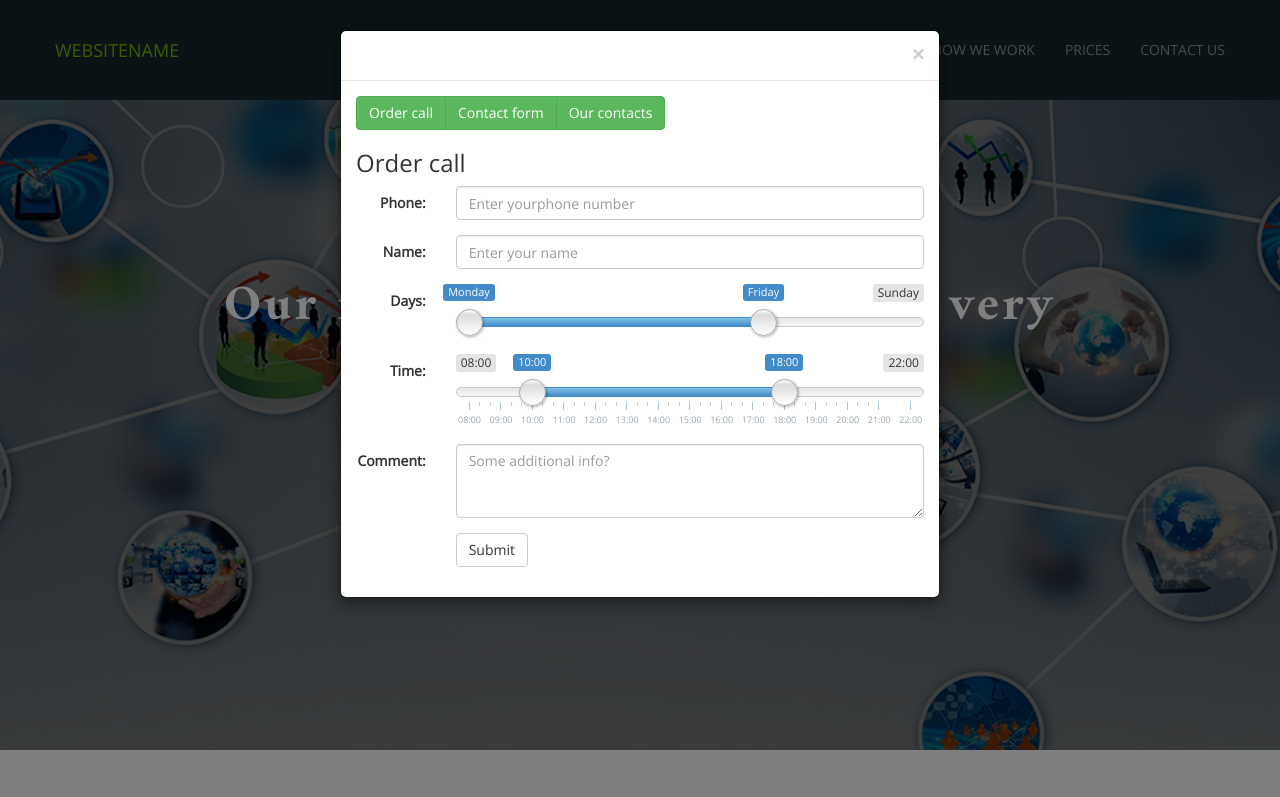
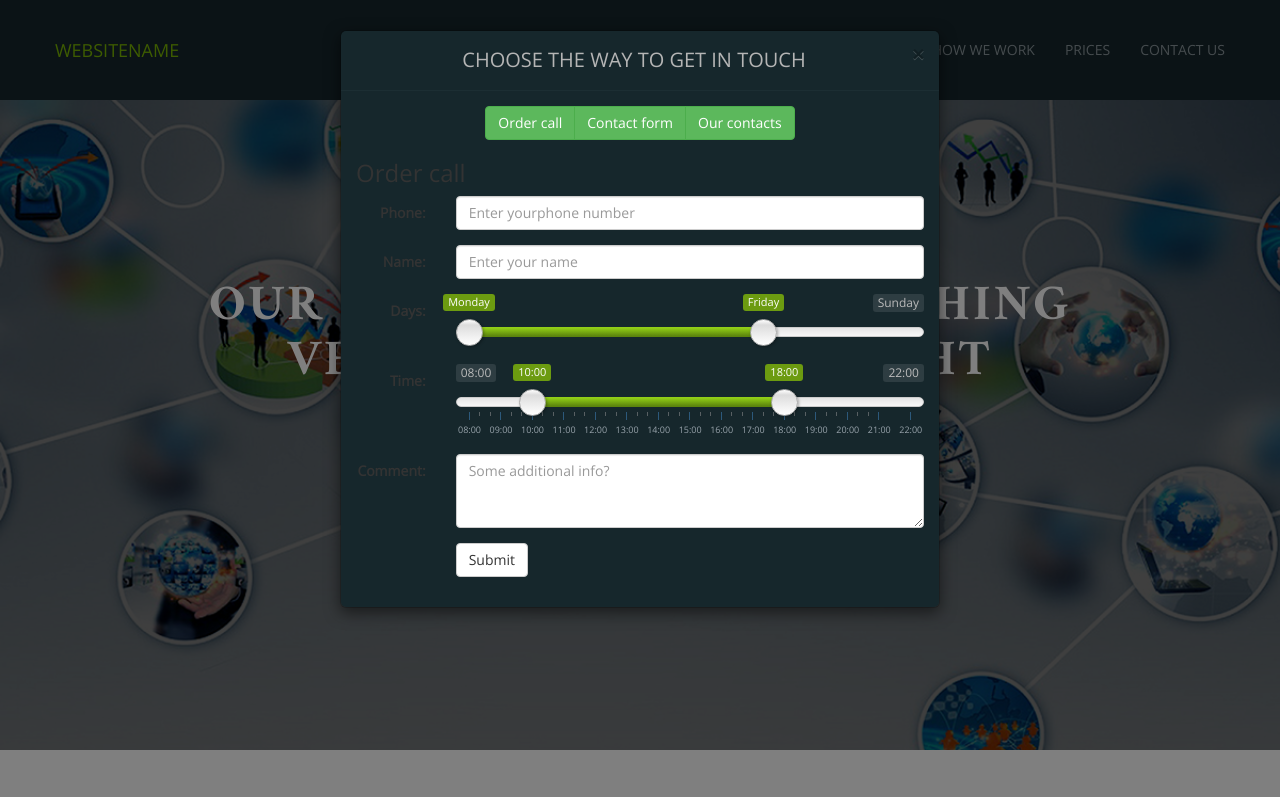
Before and after one commit to TomaTomoe/ourSite, a plain HTML site: page public/index.html in a window 1280 px wide. Both pictures are taken after a click on the button "GET IN TOUCH". Shown: the top 797 px of the page. Drawn offline with nearby package versions, Linux system fonts and the light colour scheme.

Commit message:
change modal color

```diff
--- a/public/css/ion.rangeSlider.skinHTML5.css
+++ b/public/css/ion.rangeSlider.skinHTML5.css
@@ -32,11 +32,12 @@
     }
 
 .irs-bar {
-    height: 10px; top: 33px;
-    border-top: 1px solid #428bca;
-    border-bottom: 1px solid #428bca;
-    background: #428bca;
-    background: linear-gradient(to top, rgba(66,139,202,1) 0%,rgba(127,195,232,1) 100%); /* W3C */
+    height: 10px;
+    top: 33px;
+    border-top: 1px solid rgb(145, 206, 23);
+    border-bottom: 1px solid rgb(92, 132, 13);
+    background: rgb(123, 183, 2);
+    background: linear-gradient(to top, rgba(92,132,13,1) 0%,rgba(145,206,23,1) 100%); /* W3C */
 }
     .irs-bar-edge {
         height: 10px; top: 33px;
@@ -77,12 +78,13 @@
 }
 
 .irs-min, .irs-max {
-    color: #333;
-    font-size: 12px; line-height: 1.333;
+    color: #bbb;
+    font-size: 12px;
+    line-height: 1.333;
     text-shadow: none;
     top: 0;
     padding: 1px 5px;
-    background: rgba(0,0,0,0.1);
+    background: rgba(255,255,255,0.1);
     border-radius: 3px;
     -moz-border-radius: 3px;
 }
@@ -93,10 +95,11 @@
 
 .irs-from, .irs-to, .irs-single {
     color: #fff;
-    font-size: 11px; line-height: 1.333;
+    font-size: 11px;
+    line-height: 1.333;
     text-shadow: none;
     padding: 1px 5px;
-    background: #428bca;
+    background: #6c9b10;
     border-radius: 3px;
     -moz-border-radius: 3px;
 }
--- a/public/css/style.css
+++ b/public/css/style.css
@@ -66,6 +66,7 @@ body {
   letter-spacing: 0.06em;
   max-width: 900px;
   margin: auto;
+  text-transform: uppercase;
 }
 .italic {
   font: italic 32px 'Lora', Georgia, serif;
@@ -138,6 +139,9 @@ body {
   background: #9aba36;
 }
 /* MODAL */
+.modal-content {
+    background-color: #16272c;
+}
 .modal-open {
   overflow: auto;
   padding-right: 0 !important;
@@ -145,7 +149,17 @@ body {
 .modal-open .modal {
   padding-right: 0 !important;
 }
-
+.modal-header {
+  text-align: center;
+  text-transform: uppercase;
+  font-size: 20px;
+  border-bottom: 1px solid #1c2e33;
+  color: #b5b5b5;
+  font-weight: 100;
+}
+.modal-body .btn-position {
+    text-align: center;
+}
 .how-work {
   /*background:
     linear-gradient(135deg, #bddbdb 2px, #C4DEDE 2px, #C4DEDE 3px, transparent 3px, transparent 8px, #C4DEDE 8px, #C4DEDE 9px, transparent 9px),
--- a/public/index.html
+++ b/public/index.html
@@ -76,13 +76,16 @@
           <!-- Modal content-->
           <div class="modal-content">
             <div class="modal-header">
+              Choose the way to get in touch
               <button type="button" class="close" data-dismiss="modal">&times;</button>
             </div>
             <div class="modal-body">
-              <div class="btn-group">
-                <a data-toggle="tab" href="#call" type="button" class="btn btn-success">Order call</a>
-                <a data-toggle="tab" href="#form" type="button" class="btn btn-success">Contact form</a>
-                <a data-toggle="tab" href="#contacts" type="button" class="btn btn-success">Our contacts</a>
+              <div class="btn-position">
+                <div class="btn-group">
+                  <a data-toggle="tab" href="#call" type="button" class="btn btn-success">Order call</a>
+                  <a data-toggle="tab" href="#form" type="button" class="btn btn-success">Contact form</a>
+                  <a data-toggle="tab" href="#contacts" type="button" class="btn btn-success">Our contacts</a>
+                </div>
               </div>
               <div class="tab-content">
                 <div id="call" class="tab-pane fade in active">
```
